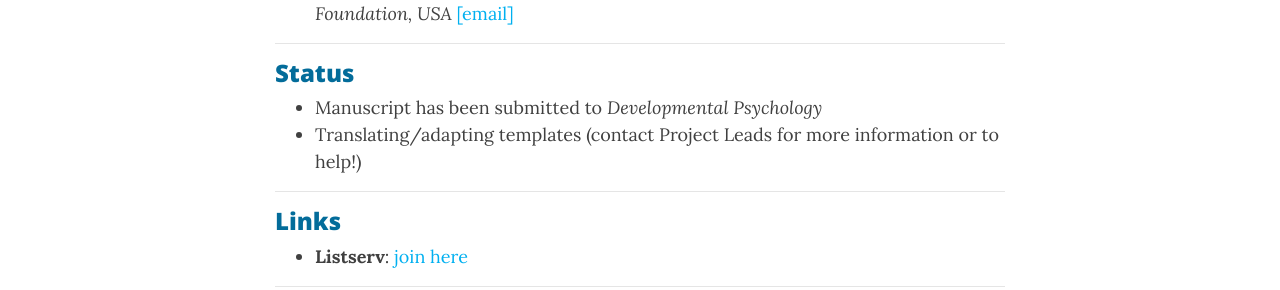
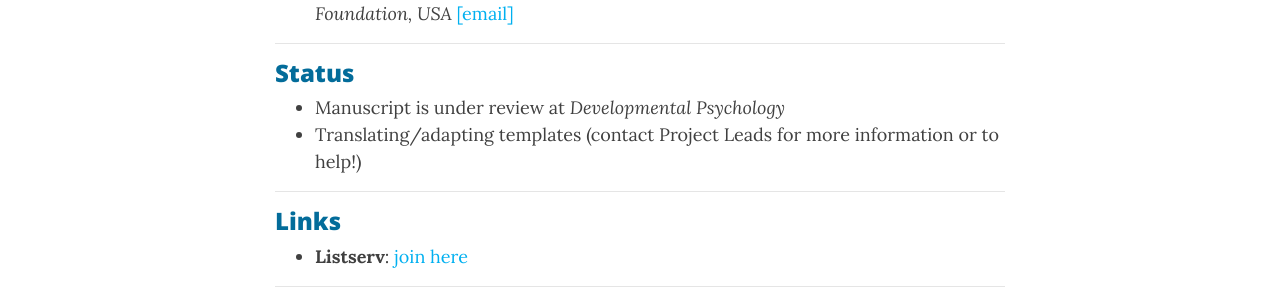
Before and after one commit to manybabies/manybabies.github.io, a Jekyll site: the page built from MB-demographics.md, in a window 1280 px wide and 900 px high, scrolled down 915 px. Shown: the part 164-454 px from the top of the window. Built offline with Jekyll 4.4.1, drawn with Linux system fonts in a browser that asks for light colours; nearby versions of some CDN libraries; some web fonts are replaced.

Commit message:
Update MB-demographics.md

```diff
--- a/MB-demographics.md
+++ b/MB-demographics.md
@@ -22,7 +22,7 @@ If you are interested in helping to translate or adpate template forms for your
 
 ***
 ### Status
-* Manuscript has been submitted to *Developmental Psychology*
+* Manuscript is under review at *Developmental Psychology*
 * Translating/adapting templates (contact Project Leads for more information or to help!)
 
 
```
